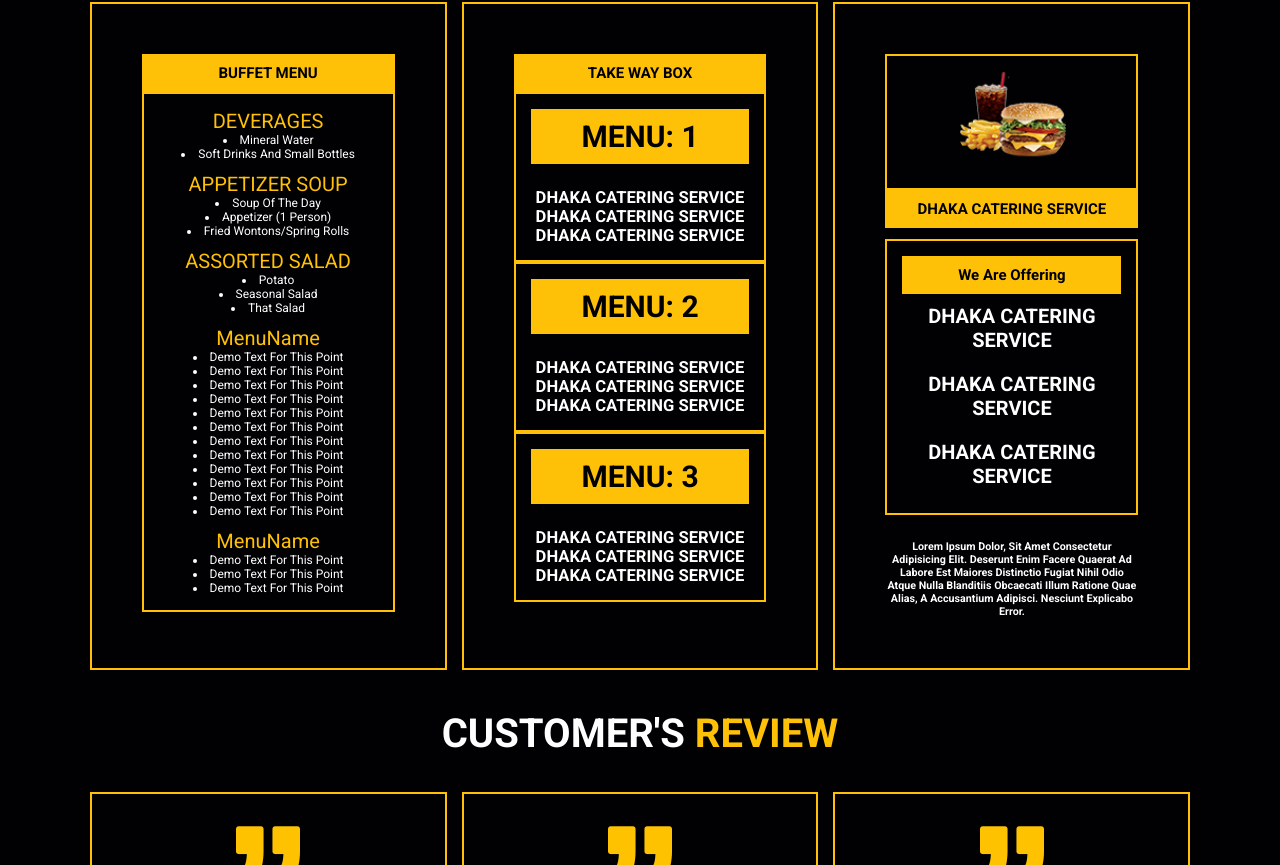
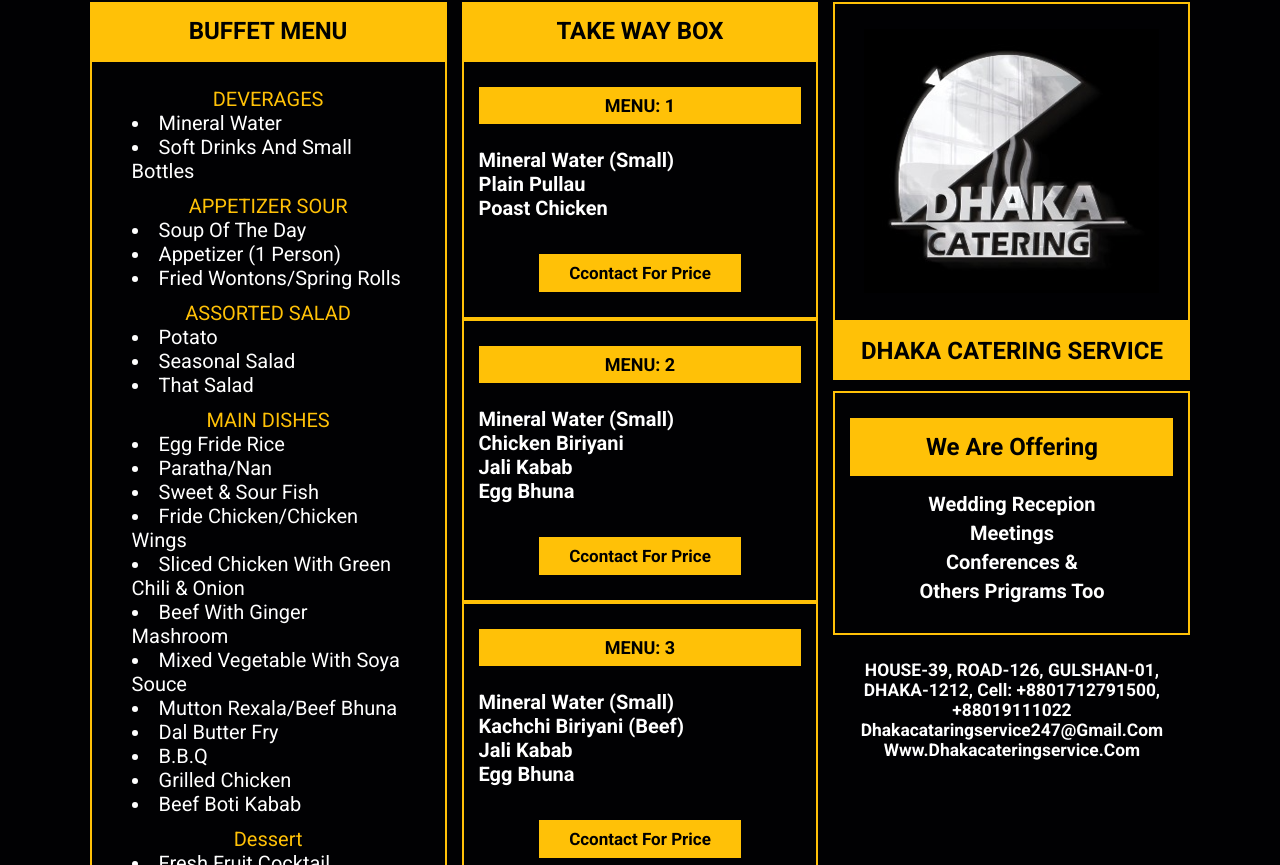
Before and after one commit to TamimMahmudBD/Royal-Dhaba-Restaurant, a React (Create React App) app: page / in a window 1280 px wide. Shown: the part 1435-2300 px from the top of the page. Built offline with nearby package versions, Linux system fonts and the light colour scheme.

Commit message:
change site code

```diff
--- a/public/index.html
+++ b/public/index.html
@@ -31,7 +31,7 @@
       work correctly both with client-side routing and a non-root public URL.
       Learn how to configure a non-root public URL by running `npm run build`.
     -->
-    <title>Royal Dhaba Restaurant & Party Center</title>
+    <title>DHAKA CATERING SERVICE</title>
   </head>
   <body>
     <noscript>You need to enable JavaScript to run this app.</noscript>
--- a/src/assets/css/style.css
+++ b/src/assets/css/style.css
@@ -83,7 +83,7 @@ section {
 }
 
 .header .logo img {
-  max-width: 80px;
+  max-width: 60px;
 }
 
 .header .navbar a {
@@ -286,30 +286,51 @@ section {
 }
 
 .sub-menu-box{
-  padding: 15px;
+  padding: 25px 15px;
   border: 0.2rem solid #ffc107;
+  color:white;
+  text-align: center;
+}
+.sub-menu-box>h3{
+  font-size: 20px;
+  margin: 5px 0px;
 }
 .menu-box-header{
   color: rgb(0, 0, 0);
   background-color: #ffc107;
-  padding: 10px 0px;
+  padding: 15px 0px;
+  font-size: 16px;
+  text-align: center;
+}
+.menu-sub-header{
+  color: rgb(0, 0, 0);
+  background-color: #ffc107;
+  padding: 8px 0px;
+  font-size: 12px;
   text-align: center;
 }
 .sub-menu-item{
 color: white;
 font-size: 20px;
 }
+.sub-menu-item>h5{
+  font-size: 20px;
+  text-align: left;
+}
 .main-sub-box{
   width: 33%;
 }
 .menu-short-bio{
   margin-top: 25px;
-  font-size: 16px;
+  font-size: 26px;
   color: white;
+  text-align: center;
 
 }
 .sub-menu-item>li{
-  font-size: 12px;
+  padding: 0px 25px;
+  font-size: 20px;
+  text-align: left;
 }
 
 .internal-menu-header{
--- a/src/components/About.js
+++ b/src/components/About.js
@@ -21,7 +21,7 @@ const About = () => {
               We have been supplying our customers with the finest food for the last 15 years, here are exceptional safes with commendable food quality. Our restaurant can accommodate up to 65 guests and potentially more. We can work with you on menus to organize snacks and drinks, first food in the mornong, lunches, and dinners.
             </p>
             <p>
-              We source our ingredients with care and put our community at the center of everything we do. Contact us here to inquire! Welcome to our Royal Dhaba restaurant!
+              We source our ingredients with care and put our community at the center of everything we do. Contact us here to inquire! Welcome to our DHAKA CATERING SERVICE!
             </p>
             <a href="#contact" className="btn">
               Welcome!
--- a/src/components/Home.js
+++ b/src/components/Home.js
@@ -11,7 +11,7 @@ const Home = () => {
             Fresh <span>food in the </span>morning
           </h3>
           <p>
-            Welcome to Royal Dhaba Restaurant and Party Centre! Don't delay in taking your best snacks. We look forward to welcoming you.
+            Welcome to DHAKA CATERING SERVICE! Don't delay in taking your best snacks. We look forward to welcoming you.
           </p>
 
           <ReactWhatsapp number="+8801712791500" className="btn fab fa-whatsapp" message="Hi, I need some information!" > WhatsApp</ReactWhatsapp>
--- a/src/components/Menu.js
+++ b/src/components/Menu.js
@@ -1,6 +1,6 @@
 import React from "react";
 // import { menu } from "../Data";
-import menuImage1 from "../assets/images/menu-1.png";
+import bodyLogo from "../assets/images/logo.png";
 // import menuImage2 from "../assets/images/menu-2.png";
 // import menuImage3 from "../assets/images/menu-3.png";
 // import menuImage4 from "../assets/images/menu-4.png";
@@ -14,7 +14,7 @@ const Menu = () => {
           our <span>menu</span>
         </h1>
         <div className="main-box box-container">
-          <div className="box main-sub-box">
+          <div className="main-sub-box">
             <div className="menu-box-header"><h2>BUFFET MENU</h2></div>
             <div className="sub-menu-box" >
               <div className="sub-menu-item">
@@ -24,7 +24,7 @@ const Menu = () => {
               </div>
               <br />
               <div className="sub-menu-item">
-                <div className="internal-menu-header"> APPETIZER SOUP</div>
+                <div className="internal-menu-header"> APPETIZER SOUR</div>
                 <li>Soup of the Day</li>
                 <li>Appetizer (1 person)</li>
                 <li>Fried Wontons/Spring Rolls</li>
@@ -38,57 +38,64 @@ const Menu = () => {
               </div>
               <br />
               <div className="sub-menu-item">
-                <div className="internal-menu-header"> MenuName</div>
-                <li>Demo Text for this point</li>
-                <li>Demo Text for this point</li>
-                <li>Demo Text for this point</li>
-                <li>Demo Text for this point</li>
-                <li>Demo Text for this point</li>
-                <li>Demo Text for this point</li>
-                <li>Demo Text for this point</li>
-                <li>Demo Text for this point</li>
-                <li>Demo Text for this point</li>
-                <li>Demo Text for this point</li>
-                <li>Demo Text for this point</li>
-                <li>Demo Text for this point</li>
+                <div className="internal-menu-header"> MAIN DISHES</div>
+                <li>Egg Fride Rice</li>
+                <li>Paratha/Nan</li>
+                <li>Sweet & Sour Fish</li>
+                <li>Fride Chicken/Chicken Wings</li>
+                <li>Sliced Chicken With Green Chili & Onion</li>
+                <li>Beef with Ginger Mashroom</li>
+                <li>Mixed Vegetable with Soya Souce</li>
+                <li>Mutton Rexala/Beef Bhuna</li>
+                <li>Dal Butter Fry</li>
+                <li>B.B.Q</li>
+                <li>Grilled Chicken</li>
+                <li>Beef Boti Kabab</li>
               </div>
               <br />
               <div className="sub-menu-item">
-                <div className="internal-menu-header"> MenuName</div>
-                <li>Demo Text for this point</li>
-                <li>Demo Text for this point</li>
-                <li>Demo Text for this point</li>
+                <div className="internal-menu-header"> Dessert</div>
+                <li>Fresh Fruit Cocktail</li>
+                <li>Caramel Custard</li>
+                <li>Firni</li>
               </div>
             </div>
           </div>
-          <div className="box main-sub-box">
+          <div className=" main-sub-box">
             <div className="menu-box-header"><h2>TAKE WAY BOX</h2></div>
             <div className="sub-menu-box" >
               <div className="sub-menu-item">
-                <div className="menu-box-header "><h2>MENU: 1</h2></div>
+                <div className="menu-sub-header "><h2>MENU: 1</h2></div>
                 <br />
-                <h5>DHAKA CATERING SERVICE</h5>
-                <h5>DHAKA CATERING SERVICE</h5>
-                <h5>DHAKA CATERING SERVICE</h5>
-
+                <h5>Mineral Water (Small)</h5>
+                <h5>Plain Pullau</h5>
+                <h5>Poast Chicken</h5>
+                <br />
+                <h6 className="btn">Ccontact for Price</h6>
               </div>
             </div>
             <div className="sub-menu-box" >
               <div className="sub-menu-item">
-                <div className="menu-box-header "><h2>MENU: 2</h2></div>
+                <div className="menu-sub-header "><h2>MENU: 2</h2></div>
                 <br />
-                <h5>DHAKA CATERING SERVICE</h5>
-                <h5>DHAKA CATERING SERVICE</h5>
-                <h5>DHAKA CATERING SERVICE</h5>
+                <h5>Mineral Water (Small)</h5>
+                <h5>Chicken Biriyani</h5>
+                <h5>Jali Kabab</h5>
+                <h5>Egg Bhuna</h5>
+                <br />
+                <h6 className="btn">Ccontact for Price</h6>
               </div>
             </div>
             <div className="sub-menu-box" >
               <div className="sub-menu-item">
-                <div className="menu-box-header "><h2>MENU: 3</h2></div>
+                <div className="menu-sub-header "><h2>MENU: 3</h2></div>
                 <br />
-                <h5>DHAKA CATERING SERVICE</h5>
-                <h5>DHAKA CATERING SERVICE</h5>
-                <h5>DHAKA CATERING SERVICE</h5>
+                <h5>Mineral Water (Small)</h5>
+                <h5>Kachchi Biriyani (Beef)</h5>
+                <h5>Jali Kabab</h5>
+                <h5>Egg Bhuna</h5>
+                <br />
+                <h6 className="btn">Ccontact for Price</h6>
               </div>
             </div>
 
@@ -117,20 +124,22 @@ const Menu = () => {
             </div>
            </div>*/}
           </div>
-          <div className="box main-sub-box">
+          <div className=" main-sub-box">
             <div className="sub-menu-box" >
-              <img src={menuImage1} alt="" />
+              <img src={bodyLogo} alt="" />
             </div>
             <div className="menu-box-header"><h2>DHAKA CATERING SERVICE</h2></div>
             <br />
             <div className="sub-menu-box">
               <div className="menu-box-header"><h2>We are offering</h2></div>
-                <h3>DHAKA CATERING SERVICE</h3>
-                <h3>DHAKA CATERING SERVICE</h3>
-                <h3>DHAKA CATERING SERVICE</h3>
+              <br />
+              <h3>Wedding Recepion</h3>
+              <h3>Meetings</h3>
+              <h3>Conferences &</h3>
+              <h3>Others Prigrams too</h3>
             </div>
             <div className="menu-short-bio">
-              <h6>Lorem ipsum dolor, sit amet consectetur adipisicing elit. Deserunt enim facere quaerat ad labore est maiores distinctio fugiat nihil odio atque nulla blanditiis obcaecati illum ratione quae alias, a accusantium adipisci. Nesciunt explicabo error.</h6>
+              <h6>HOUSE-39, ROAD-126, GULSHAN-01, DHAKA-1212,  Cell: +8801712791500, +88019111022 dhakacataringservice247@gmail.com www.dhakacateringservice.com</h6>
             </div>
           </div>
         </div>
--- a/src/components/Navbar.js
+++ b/src/components/Navbar.js
@@ -1,5 +1,5 @@
 import React, { useRef } from "react";
-import Logo from "../assets/images/logo-of-royal-dhaba-2.jpg";
+import bodyLogo from "../assets/images/logo.png";
 
 
 const Navbar = () => {
@@ -10,7 +10,7 @@ const Navbar = () => {
     <>
       <header className="header">
         <a href="/" className="logo">
-          <img src={Logo} alt="" />
+          <img src={bodyLogo} alt="" />
         </a>
         <nav className="navbar" ref={navbarRef}>
           <a class="menu-name" href="#home">home</a>
```
Also changed, not shown: src/components/Contact.js (+4 -4 lines), src/assets/images/logo.png.
